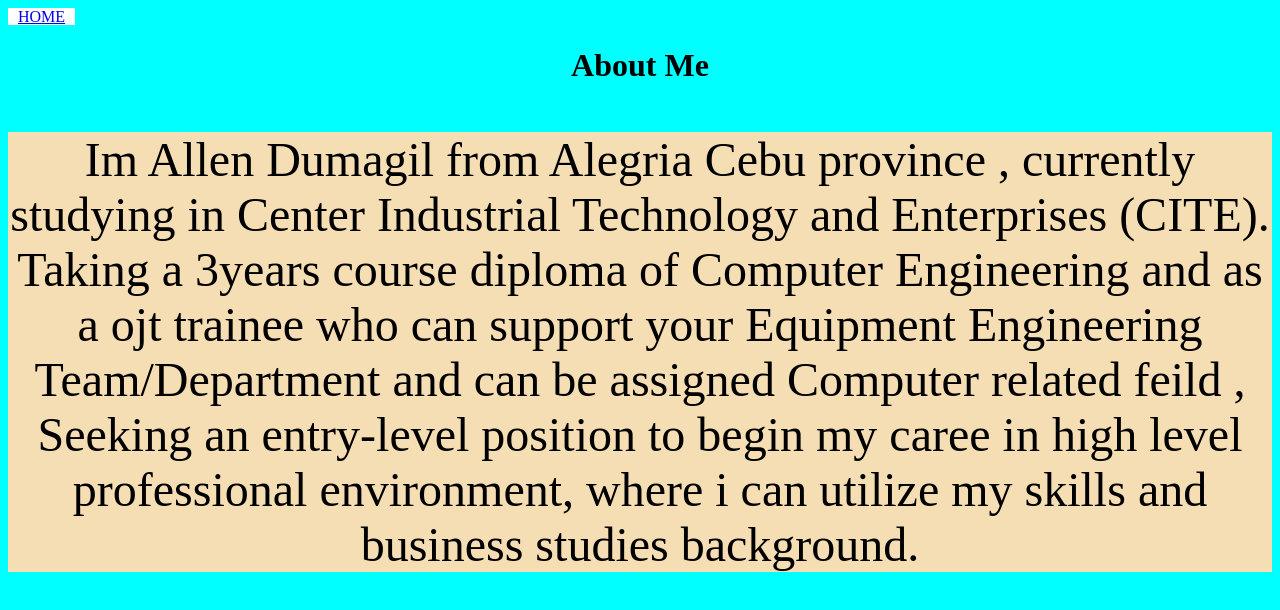
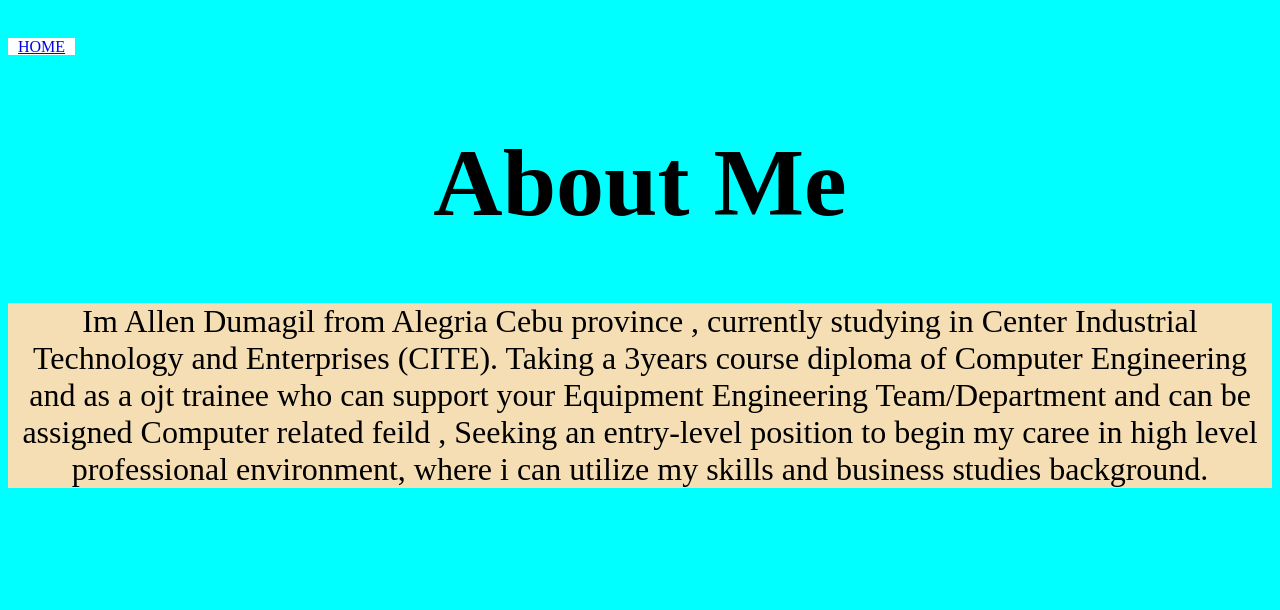
Before and after one commit to Allen-cod/akong.portfolio, a plain HTML site: page about.html in a window 1280 px wide. Drawn offline with Linux system fonts and the light colour scheme.

Commit message:
Update about.html

```diff
--- a/about.html
+++ b/about.html
@@ -21,8 +21,8 @@
 <body bgcolor="cyan">
   <a href="index.html">HOME</a>
 
-<h1 style="text-align:center">About Me</h1>
-<font size="7"><p>Im Allen Dumagil from Alegria Cebu province , currently studying in Center Industrial Technology and Enterprises (CITE). Taking a 3years course diploma of Computer Engineering and as a ojt trainee who can support your Equipment Engineering Team/Department and can be assigned Computer related feild ,
+<font size="7"><h1 style="text-align:center">About Me</h1></font>
+<font size="6"><p>Im Allen Dumagil from Alegria Cebu province , currently studying in Center Industrial Technology and Enterprises (CITE). Taking a 3years course diploma of Computer Engineering and as a ojt trainee who can support your Equipment Engineering Team/Department and can be assigned Computer related feild ,
   Seeking an entry-level position to begin my caree in high level professional environment,
   where i can utilize my skills and business studies background.</p></font>
 </body>
```
